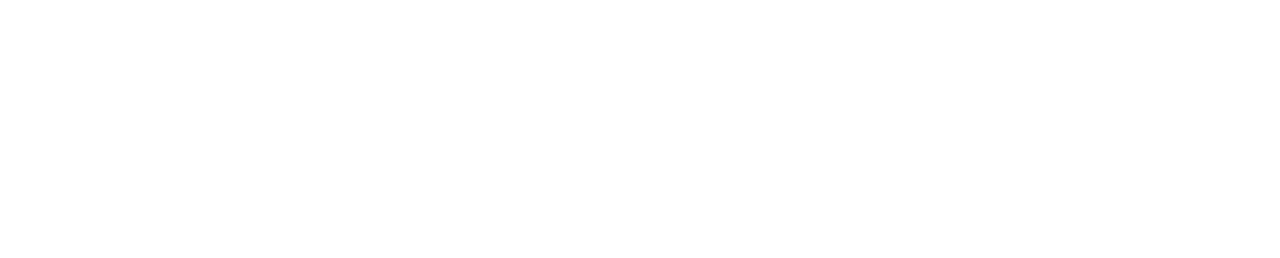
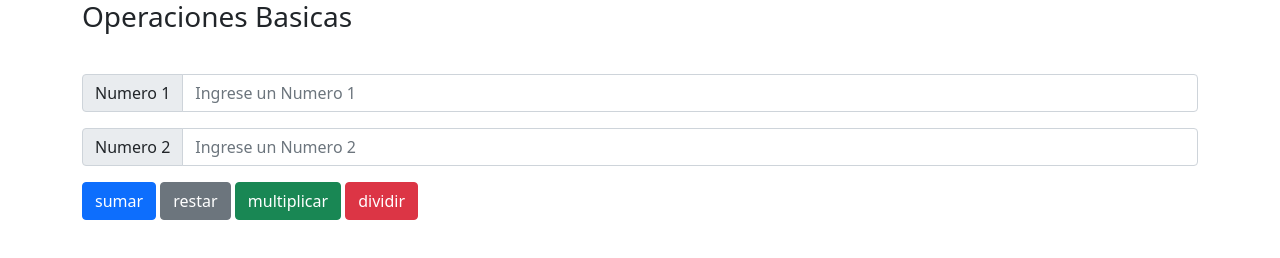
Before and after one commit to hamer-13064372/exercisesvue, a plain HTML site: page index.html in a window 1280 px wide. Drawn offline with Linux system fonts and the light colour scheme.

Commit message:
operaciones basicas

```diff
--- a/index.html
+++ b/index.html
@@ -9,6 +9,24 @@
 </head>
 <body>
         <div id="app">
+            <div class="container">
+                <h3>Operaciones Basicas</h3>
+                <br>
+                <h1 v-text="rta"></h1>
+       <div class="input-group mb-3">
+        <span class="input-group-text" id="basic-addon1">Numero 1</span>
+        <input v-model.number="num1" type="number" class="form-control" placeholder="Ingrese un Numero 1">
+      </div>
+      <div class="input-group mb-3">
+        <span class="input-group-text" id="basic-addon1">Numero 2</span>
+        <input v-model.number="num2" type="number" class="form-control" placeholder="Ingrese un Numero 2">
+      </div>
+      <button @click="sumar" type="button" class="btn btn-primary">sumar</button>
+        <button @click="restar" type="button" class="btn btn-secondary">restar</button>
+         <button @click="multiplicar" type="button" class="btn btn-success">multiplicar</button>
+         <button @click="dividir" type="button" class="btn btn-danger">dividir</button>
+
+                  </div>
 
         </div>
 
--- a/js/app.js
+++ b/js/app.js
@@ -1,5 +1,26 @@
 var app = new Vue({
     el: '#app',
     data: {
+        num1: null,
+        num2: null,
+        rta: null
+         },
+         methods:{
+             sumar(){
+               this.rta = this.num1 + this.num2;
+                           },
+             restar(){
+             this.rta = this.num1 - this.num2;
+             },
+             multiplicar(){
+             this.rta = this.num1 * this.num2;
+             },
+             dividir(){
+               if (this.num2==0) {
+                   this.rta = "Error, no se puede dividir pr cero";
+               }else{
+                   this.rta=this.num1/this.num2
+               }
+             }
          }
   });
```
